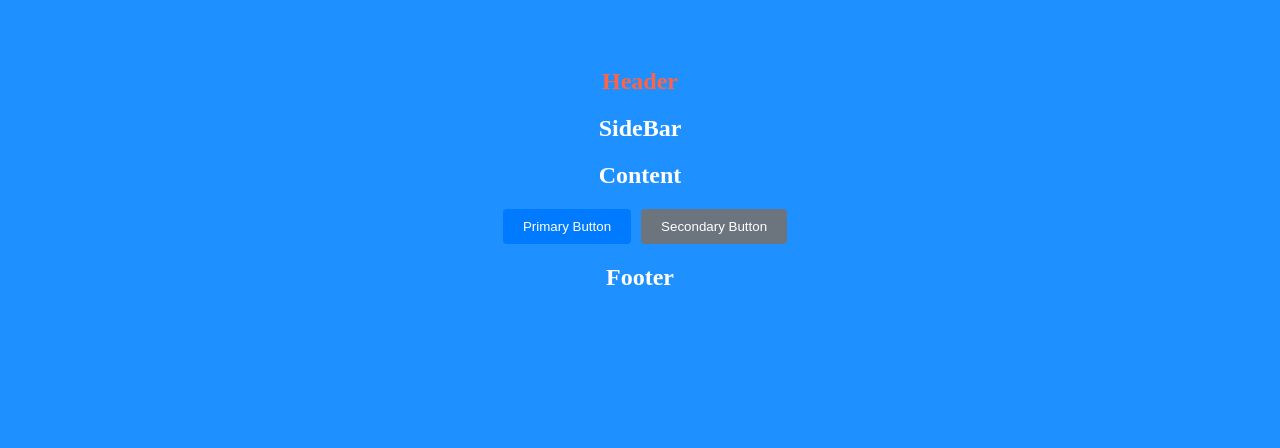
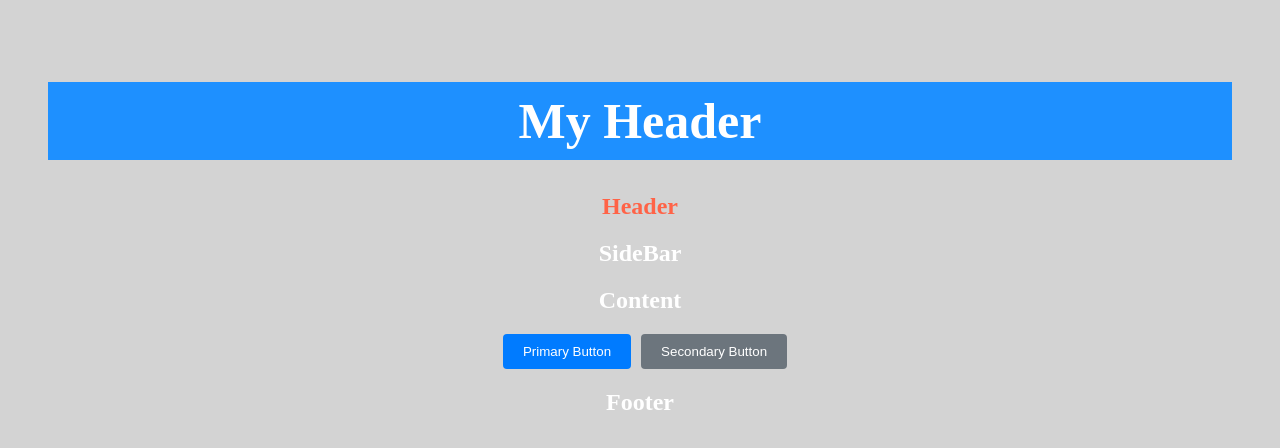
Before and after one commit to thanhpham091790/reactjs, a React (Vite) app in the folder 01-react-tutorial/my-react-app/: page / in a window 1280 px wide. Shown: the top 448 px of the page. Built offline with nearby package versions, Linux system fonts and the light colour scheme.

Commit message:
Sometime you want your classes to be available globally, and use them in other components.

```diff
--- a/01-react-tutorial/my-react-app/src/App.css
+++ b/01-react-tutorial/my-react-app/src/App.css
@@ -1,5 +1,5 @@
 body {
-  background-color: DodgerBlue;
+  background-color: lightgrey;
   color: white;
   padding: 40px;
   text-align: center;
--- a/01-react-tutorial/my-react-app/src/App.jsx
+++ b/01-react-tutorial/my-react-app/src/App.jsx
@@ -2,6 +2,7 @@
 
 import './App.css';
 import buttonStyles from './Button.module.css';
+import headerStyles from './BlueHeader.module.css';
 import { Suspense, lazy } from "react";
 const Header = lazy(() => import('./Header'));
 const Content = lazy(() => import('./Content'));
@@ -13,6 +14,7 @@ function App() {
   return (
     <div>
       <Suspense fallback={<div>Loading...</div>}>
+        <h1 className='myheader'>My Header</h1>
         <Header />
         <div>
           <SideBar />
--- /dev/null
+++ b/01-react-tutorial/my-react-app/src/BlueHeader.module.css
@@ -0,0 +1,6 @@
+:global(.myheader) {
+    padding: 10px 20px;
+    font-size: 50px;
+    color: white;
+    background-color: dodgerblue;
+}
```
